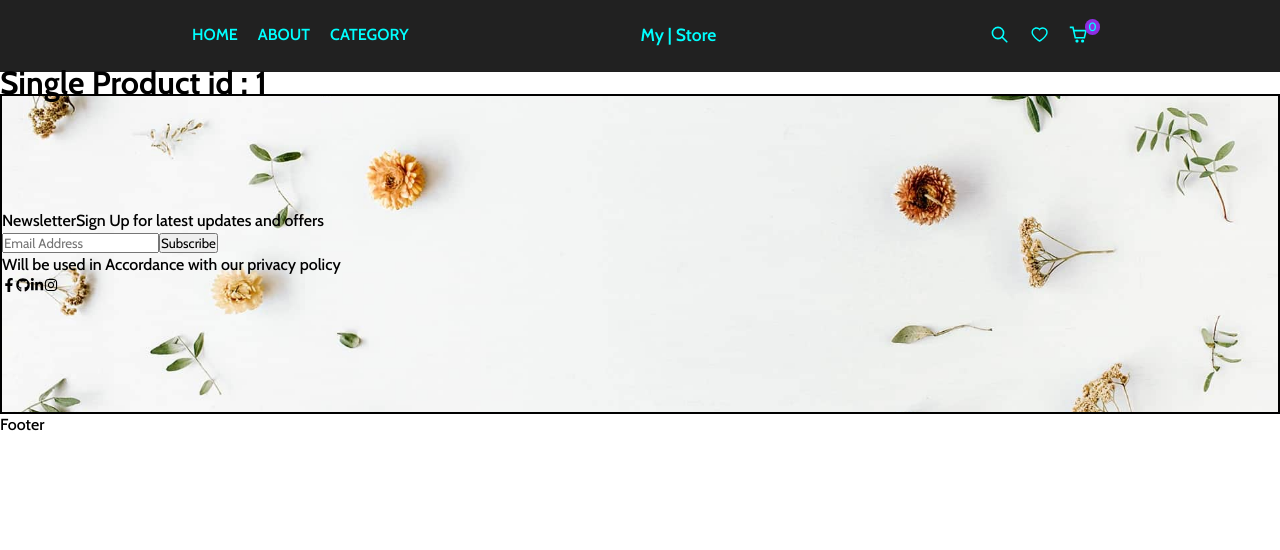
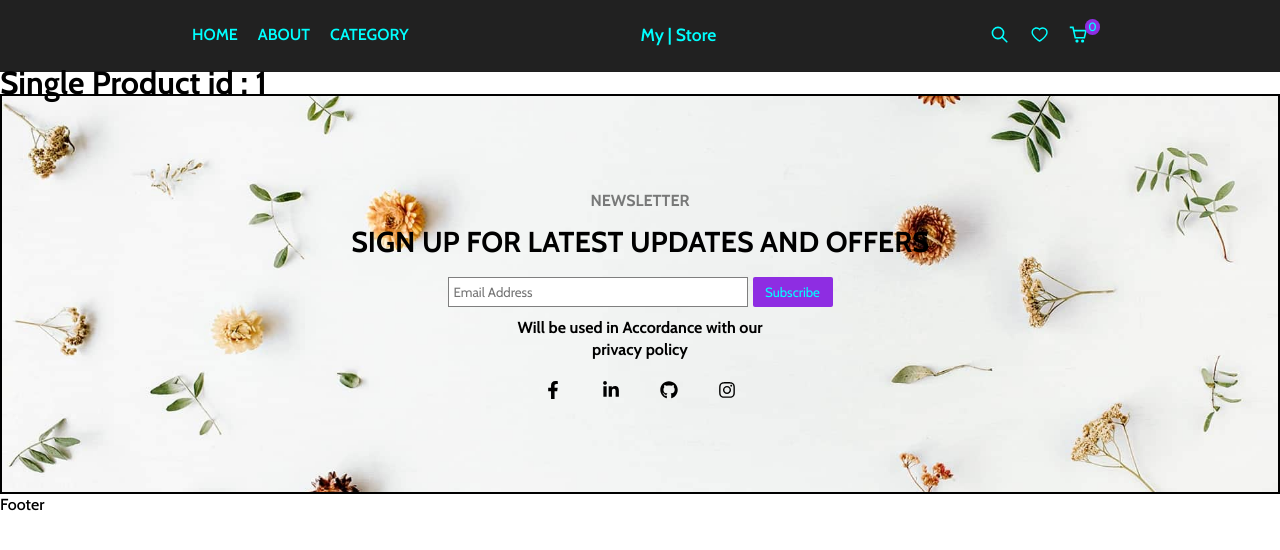
Before and after one commit to Aksh-007/ecommerce, a React (Create React App) app: page /product/1 in a window 1280 px wide. Shown: the top 550 px of the page. Built offline with nearby package versions, Linux system fonts and the light colour scheme.

Commit message:
Newsletter section completed

```diff
--- a/src/components/Footer/Newsletter/Newsletter.jsx
+++ b/src/components/Footer/Newsletter/Newsletter.jsx
@@ -10,13 +10,13 @@ const Newsletter = () => {
             <input type="text" placeholder="Email Address" />
             <button>Subscribe</button>
         </div>
-        <div className="text">Will be used in Accordance with our privacy policy</div>
+        <div className="text">Will be used in Accordance with our <br/> privacy policy</div>
         <div className="social-icons">
             <div className="icon">
-                <FaFacebookF size={14}/>
-                <FaGithub size={14}/>
-                <FaLinkedinIn size={14}/>
-                <FaInstagram size={14}/>
+                <FaFacebookF size={18}/>
+                <FaLinkedinIn size={18}/>
+                <FaGithub size={18}/>
+                <FaInstagram size={18}/>
             </div>
         </div>
       </div>
--- a/src/components/Footer/Newsletter/Newsletter.scss
+++ b/src/components/Footer/Newsletter/Newsletter.scss
@@ -1,12 +1,75 @@
 @import "../../../css-config/mixins.scss";
 
-.newsletter-section{
-    height: 40vh;
+.newsletter-section {
+  height: 50vh;
+  display: flex;
+  border: 2px solid black;
+  background: #f9f9f9 url("../../../assets/newsletter-bg.jpeg");
+  align-items: center;
+  background-position: center;
+  background-repeat: no-repeat;
+  background-size: cover;
+  .newsletter-content {
+    width: fit-content;
     display: flex;
-    border: 2px solid black;
-    background: #f9f9f9 url("../../../assets/newsletter-bg.jpeg");
+    flex-direction: column;
     align-items: center;
-    background-position:center;
-    background-repeat: no-repeat;
-    background-size: cover;
+    justify-content: center;
+    margin: 0 auto;
+    font-weight: 700;
+    text-align: center;
+    @include md {
+    }
+    .small-text {
+      margin-bottom: 15px;
+      color: rgba(0, 0, 0, 0.5);
+      text-transform: uppercase;
+    }
+    .big-text {
+      text-transform: uppercase;
+      margin-bottom: 20px;
+      font-size: 1.2rem;
+      line-height: 30px;
+      padding: 0 30px;
+      @include md {
+        font-size: 1.8rem;
+      }
+    }
+
+    .form {
+      display: flex;
+      gap: 5px;
+      margin-bottom: 10px;
+      input {
+        width: 200px;
+        padding: 5px;
+        border: 1px solid rgba(0, 0, 0, 0.5);
+        outline: none;
+        @include md {
+          width: 300px;
+          height: 30px;
+        }
+      }
+      button {
+        outline: 0;
+        border: 0;
+        text-align: center;
+        width: 80px;
+        color: aqua;
+        background-color: #8e2de2;
+        border-radius: 2px;
+      }
+    }
+
+    .social-icons {
+      .icon {
+        display: flex;
+        gap: 20px;
+        margin-top: 20px;
+        @include md{
+            gap: 40px;
+        }
+      }
+    }
+  }
 }
```
